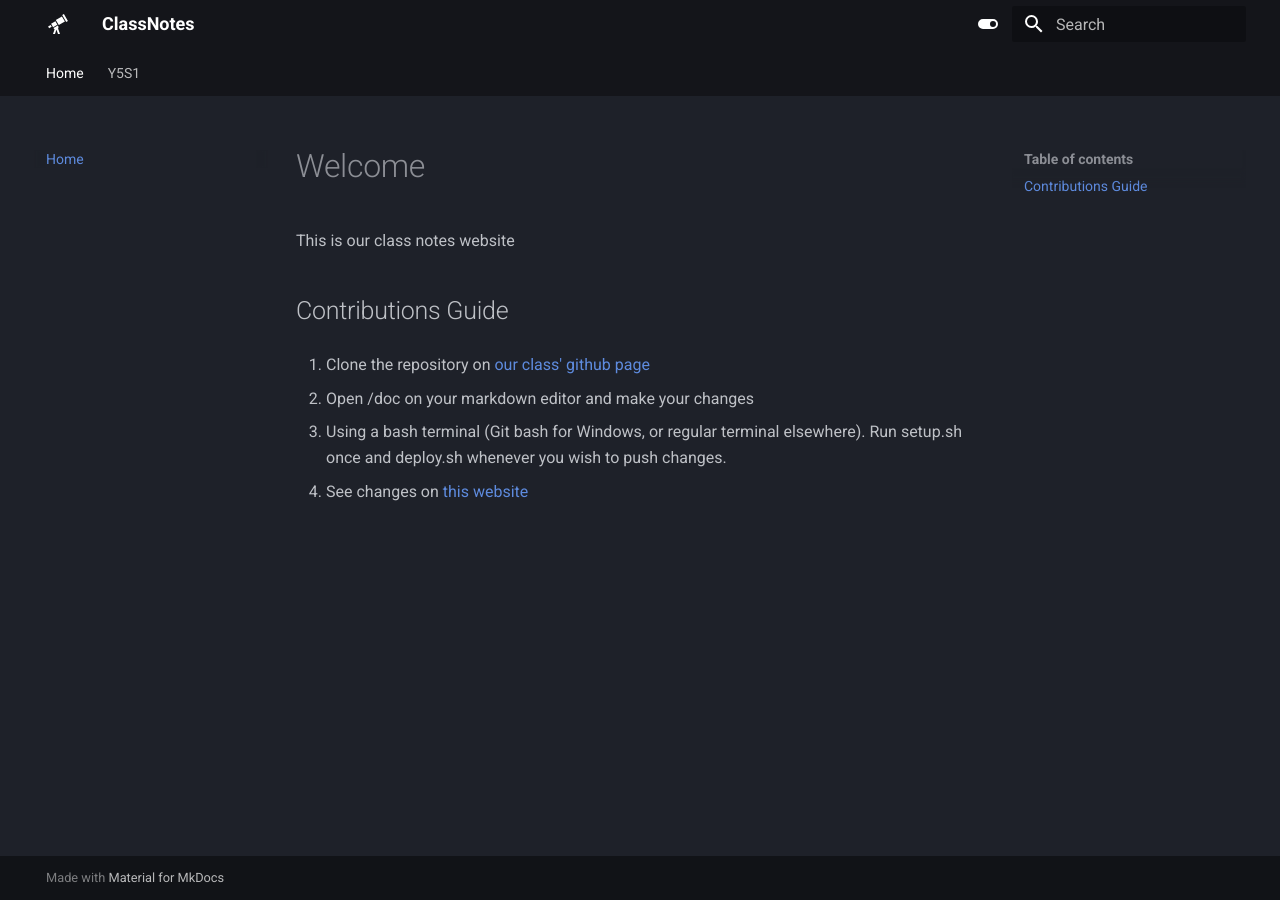
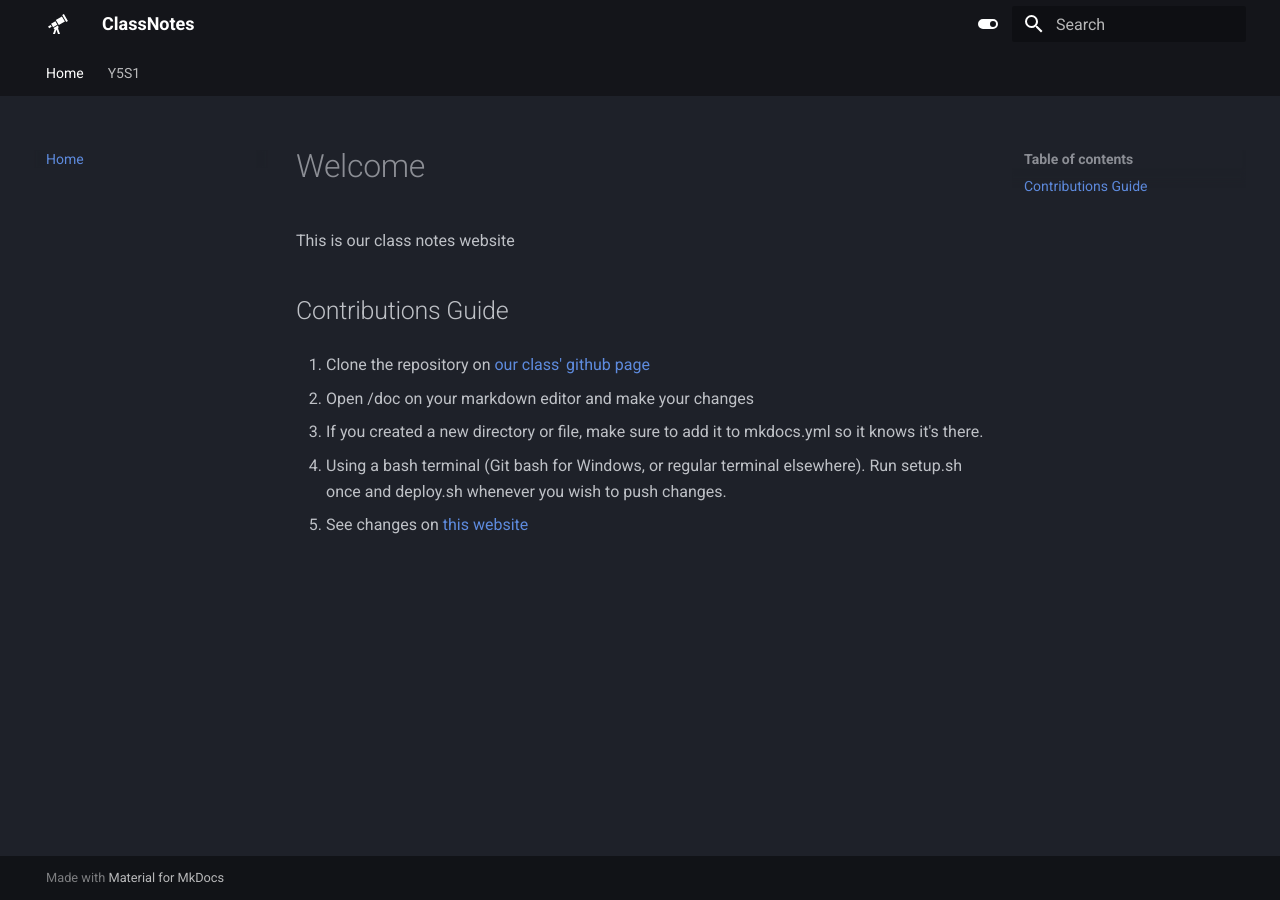
Before and after one commit to M23604/class-notes-v2, an MkDocs documentation site: the page built from docs/index.md, in a window 1280 px wide. Built offline with MkDocs 1.6.1 and Material for MkDocs 9.7.7, drawn with Linux system fonts in a browser that asks for light colours.

Commit message:
Create contrib guide

```diff
--- a/docs/index.md
+++ b/docs/index.md
@@ -10,6 +10,8 @@ This is our class notes website
 
 2. Open /doc on your markdown editor and make your changes
 
-3. Using a bash terminal (Git bash for Windows, or regular terminal elsewhere). Run setup.sh once and deploy.sh whenever you wish to push changes.
+3. If you created a new directory or file, make sure to add it to mkdocs.yml so it knows it's there.
 
-4. See changes on [this website](https://notes.fiveohfour.ml)
+4. Using a bash terminal (Git bash for Windows, or regular terminal elsewhere). Run setup.sh once and deploy.sh whenever you wish to push changes.
+
+5. See changes on [this website](https://notes.fiveohfour.ml)
```
